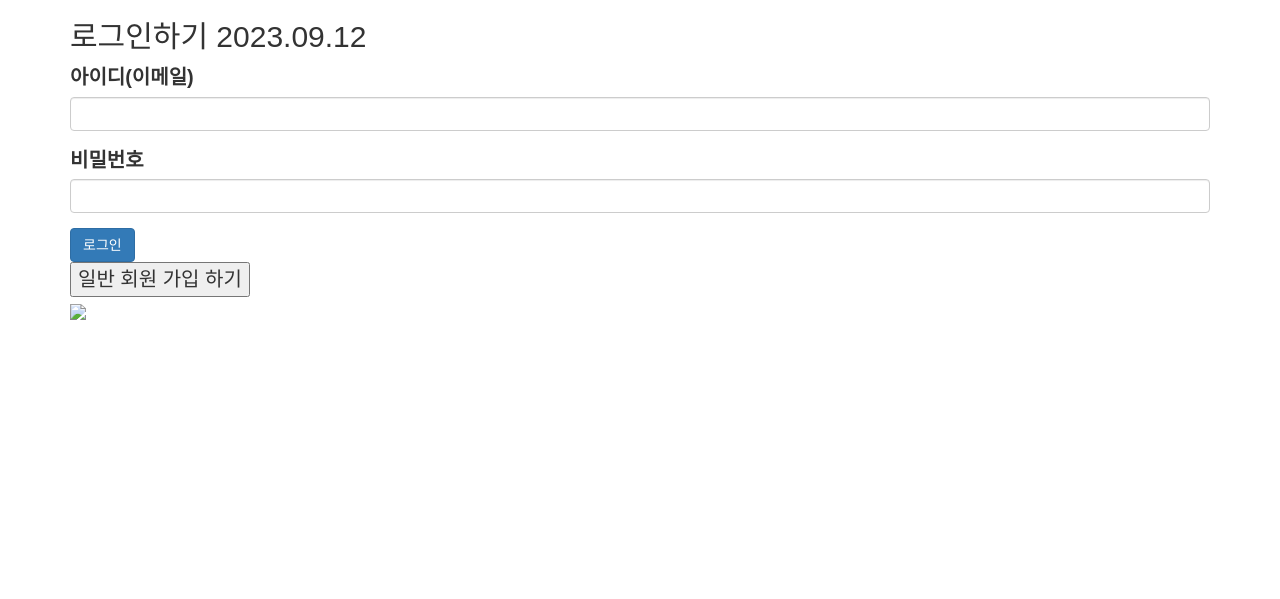
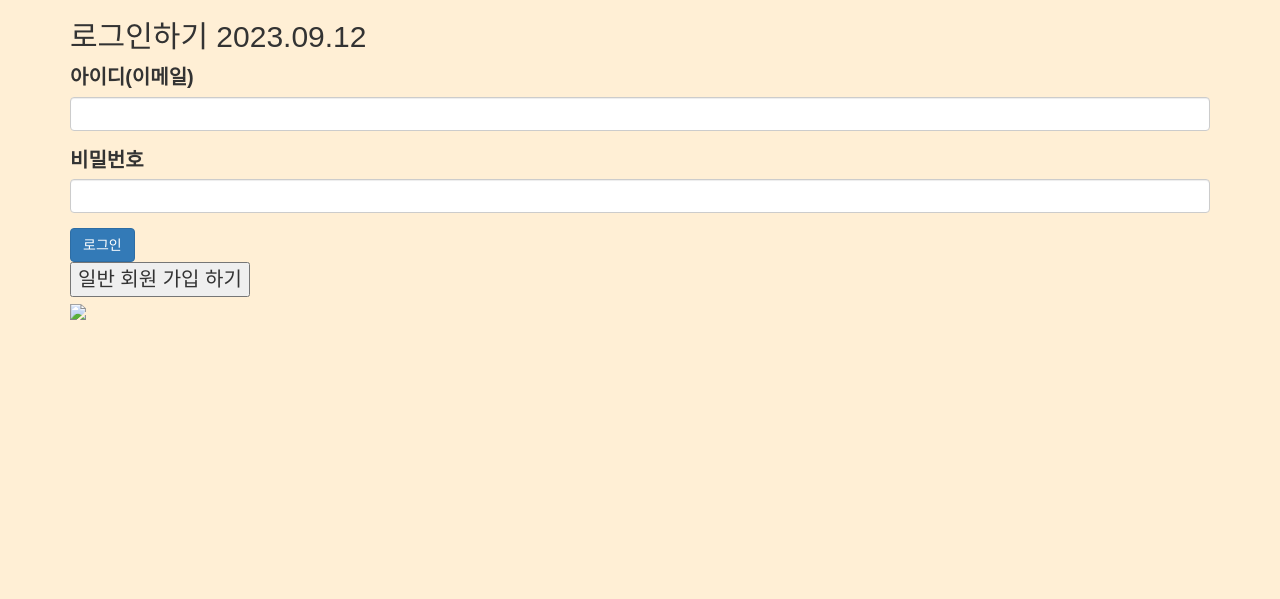
Before and after one commit to haeun2222/BookSystem, a Java web app: page /loginPage.do in a window 1280 px wide. Shown: the top 599 px of the page. Run offline with Spring Boot 4, a stand-in JSP engine, Linux system fonts and the light colour scheme; the project's own start-up code is not run, and a stand-in starts its controllers and pages; some libraries are stand-ins or nearby versions; some web fonts are replaced.

Commit message:
제목 : 웹페이지 크기 날짜 : 2023.09.15 작성자 : 김수엽 수정내용: 웹페이지 1280X600으로 고정

```diff
--- a/BookDeliverySystem/src/main/java/com/dowon/bds/Statistics_Controller.java
+++ b/BookDeliverySystem/src/main/java/com/dowon/bds/Statistics_Controller.java
@@ -36,8 +36,9 @@
 //		return "bdsHome";
 //	}
 	@RequestMapping(value = "/bookDetail.do", method = RequestMethod.GET)
-	public String bookDetail() {
-		log.info("Welcome Statistics_Controller bookDetail 상세페이지로 이동");
+	public String bookDetail(@RequestParam("book_seq") int book_seq, Model model) {
+		log.info("Welcome Statistics_Controller bookDetail 상세페이지로 이동 book_seq: {}",book_seq);
+		model.addAttribute("bookSeq",book_seq);
 		return "bookDetailHaeun";
 	}
 
--- a/BookDeliverySystem/src/main/webapp/WEB-INF/views/bookDetailHaeun.jsp
+++ b/BookDeliverySystem/src/main/webapp/WEB-INF/views/bookDetailHaeun.jsp
@@ -7,12 +7,13 @@
 <html>
 <head>
 <meta charset="UTF-8">
+<link rel="stylesheet" href="css/font.css">
 <title>Insert title here</title>
 <script src="https://code.jquery.com/jquery-3.6.0.min.js"></script>
 <link rel="stylesheet" href="https://maxcdn.bootstrapcdn.com/bootstrap/4.5.2/css/bootstrap.min.css">
 <script src="https://maxcdn.bootstrapcdn.com/bootstrap/4.5.2/js/bootstrap.min.js"></script>
 </head>
-<body>
+<body style="background-color: papayawhip;">
 <%-- ${rDto} --%>
 ${rentData.size()}
 @@@@@@@@@@@@@@@@@@@@@@@@@<br>
--- a/BookDeliverySystem/src/main/webapp/WEB-INF/views/loginPage.jsp
+++ b/BookDeliverySystem/src/main/webapp/WEB-INF/views/loginPage.jsp
@@ -8,9 +8,9 @@
 <html>
 <head>
 <meta charset="UTF-8">
-<link rel="stylesheet" href="css/font.css">
 <title>로그인페이지</title>
 <link rel="stylesheet" href="https://maxcdn.bootstrapcdn.com/bootstrap/3.4.1/css/bootstrap.min.css">
+<link rel="stylesheet" href="css/font.css">
 </head>
 <body>
 <div class="container">
--- a/BookDeliverySystem/src/main/webapp/WEB-INF/views/mainTest.jsp
+++ b/BookDeliverySystem/src/main/webapp/WEB-INF/views/mainTest.jsp
@@ -5,6 +5,7 @@
 <html>
 <head>
 <meta charset="UTF-8">
+<link rel="stylesheet" href="css/font.css">
 <title>메인페이지</title>
 </head>
 <body>
--- a/BookDeliverySystem/src/main/webapp/css/font.css
+++ b/BookDeliverySystem/src/main/webapp/css/font.css
@@ -71,3 +71,11 @@
 button{
 	font-family: 'BMHANNAAir', fantasy;
 }
+
+html { background-color: papayawhip;}
+body {
+    min-height: 600px;
+    max-width: 1280px;
+    background-color: papayawhip;
+    margin: 0 auto;
+}
```
Also changed, not shown: BookDeliverySystem/src/main/webapp/css/registForm.css (+1 -9 lines), BookDeliverySystem/src/main/webapp/index.jsp (+12 -3 lines).
